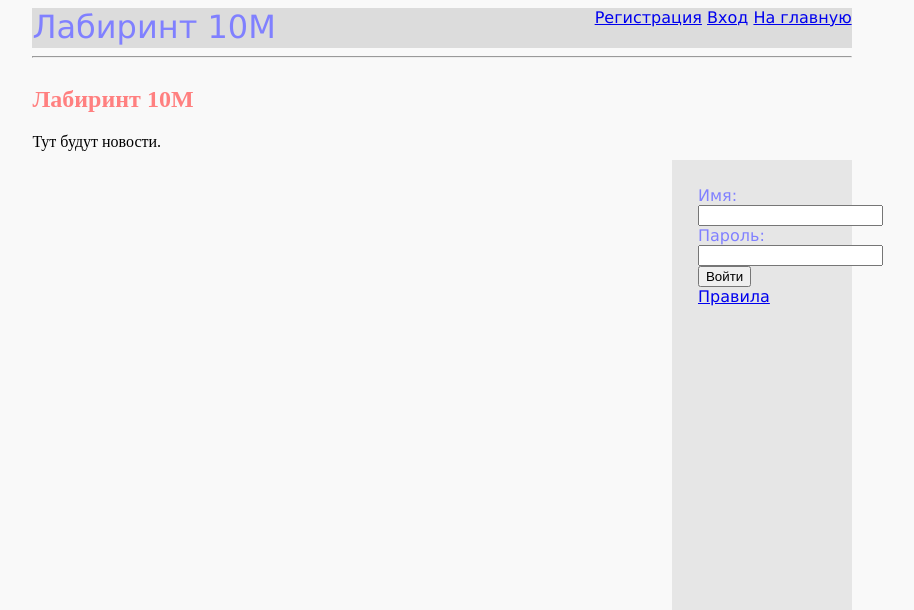
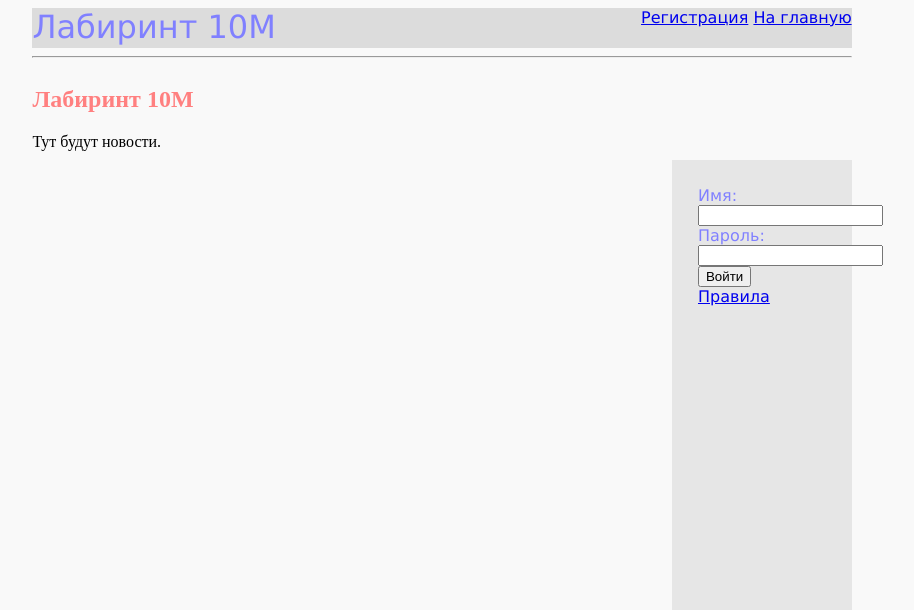
Before and after one commit to m20-sch57/labyrinth, a Flask app: page / in a window 1280 px wide. Shown: the top 610 px of the page, without its empty margins (198-1112 px from the left). Run offline with Flask 2, Linux system fonts and the light colour scheme.

Commit message:
Update base_with_header.html

```diff
--- a/app/templates/base_with_header.html
+++ b/app/templates/base_with_header.html
@@ -10,7 +10,6 @@
 			<span id='logo'>Лабиринт 10М</span>
 			{% if username == None %}
 				<a href="{{ url_for('register') }}">Регистрация</a>
-				<a href="{{ url_for('login') }}">Вход</a>
 			{% endif %}
 			<a href="{{ url_for('index') }}">На главную</a>
 		</div>
```
